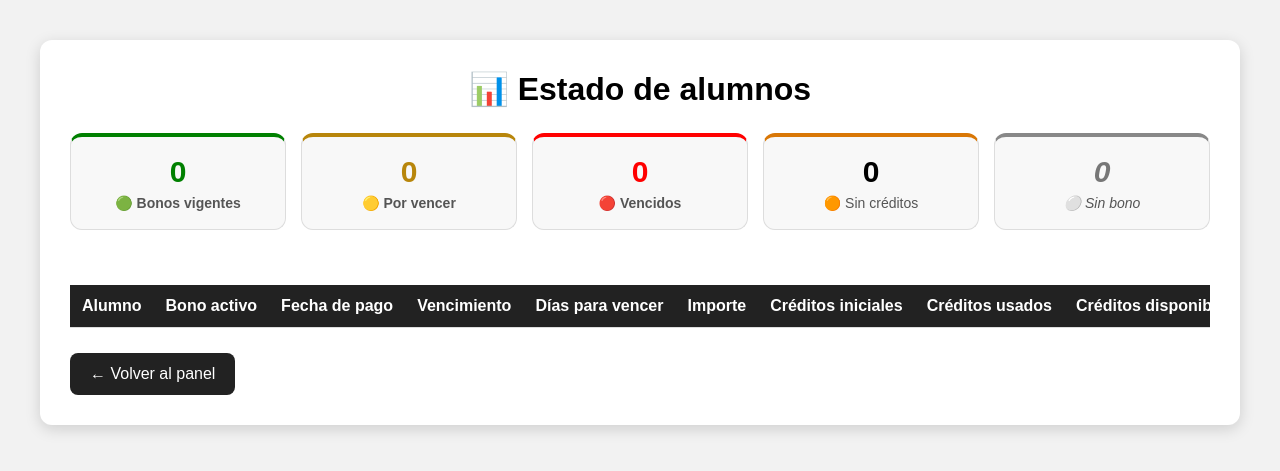
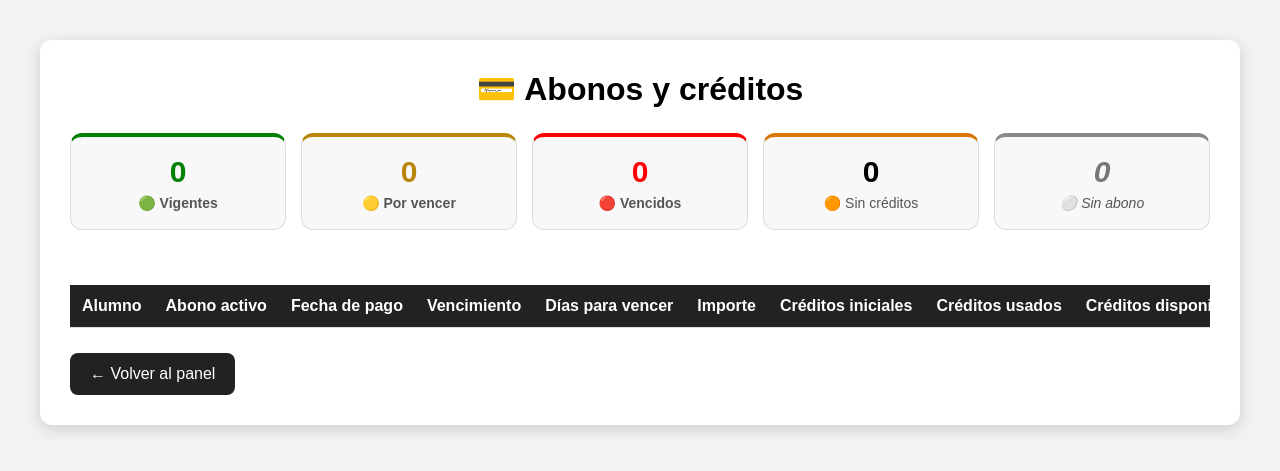
Before and after one commit to damiandemiguel/TrainingPointManager, a Flask app: page /estado-alumnos in a window 1280 px wide. Shown: the top 471 px of the page. Run offline with Flask 3, Linux system fonts and the light colour scheme; the visitor is signed in with stand-in values (Sample User, id 1); data that the repository does not hold is empty.

Commit message:
Unificar terminologia de abonos y mejorar navegacion

```diff
--- a/app.py
+++ b/app.py
@@ -1090,7 +1090,7 @@ def anular_asistencia_admin(asistencia_id):
         conexion.close()
         return redirect(url_for("asistencias_admin"))
 
-    # Devolver el crédito al bono utilizado
+    # Devolver el crédito al abono utilizado
     cursor.execute("""
         UPDATE bonos
         SET creditos_disponibles = creditos_disponibles + ?
@@ -2563,7 +2563,7 @@ def nuevo_bono_admin(alumno_id):
 
         if tipo_bono is None:
             conexion.close()
-            return "Tipo de bono no válido."
+            return "Tipo de abono no válido."
 
         creditos_iniciales = tipo_bono["creditos"]
         precio = tipo_bono["precio"]
@@ -3196,7 +3196,7 @@ def checkin():
                 "mensaje": "Tu asistencia ya fue registrada."
             }, 400
 
-        # Buscar bono activo con crédito disponible
+        # Buscar abono activo con crédito disponible
         cursor.execute("""
             SELECT
                 id,
@@ -3220,7 +3220,7 @@ def checkin():
 
             return {
                 "ok": False,
-                "mensaje": "No tenés un bono activo con créditos disponibles."
+                "mensaje": "No tenés un abono activo con créditos disponibles."
             }, 400
 
         # Registrar asistencia
--- a/templates/bonos_alumno_admin.html
+++ b/templates/bonos_alumno_admin.html
@@ -138,7 +138,7 @@
 
 <div class="contenedor">
 
-    <h1>🎟️ Bonos y créditos</h1>
+    <h1>🎟️ Abonos y créditos</h1>
 
     <div class="subtitulo">
         Alumno: <strong>{{ alumno.nombre }}</strong>
@@ -149,7 +149,7 @@
         href="{{ url_for('nuevo_bono_admin', alumno_id=alumno.id) }}"
         class="boton-nuevo"
     >
-        ➕ Registrar nuevo bono
+        ➕ Registrar nuevo abono
     </a>
 
 
@@ -231,7 +231,7 @@
     {% else %}
 
         <div class="sin-bonos">
-            <p>Este alumno todavía no tiene bonos registrados.</p>
+            <p>Este alumno todavía no tiene abonos registrados.</p>
         </div>
 
     {% endif %}
--- a/templates/editar_vencimiento_bono_admin.html
+++ b/templates/editar_vencimiento_bono_admin.html
@@ -158,7 +158,7 @@
 <div class="resumen">
 
     <div class="dato">
-        <span class="etiqueta">🎟️ Bono:</span>
+        <span class="etiqueta">🎟️ Abono:</span>
         {{ bono.nombre_bono }}
     </div>
 
@@ -180,7 +180,7 @@
     💡 <strong>Importante:</strong>
 
     La fecha de vencimiento original se conserva.
-    Solo se modificará la fecha actual del bono.
+    Solo se modificará la fecha actual del abono.
 
     <br><br>
 
--- a/templates/estado_alumnos.html
+++ b/templates/estado_alumnos.html
@@ -143,13 +143,13 @@
 
 <div class="contenedor">
 
-    <h1>📊 Estado de alumnos</h1>
+    <h1>💳 Abonos y créditos</h1>
 
     <div class="resumen-estados">
 
         <div class="resumen vigente">
             <div class="resumen-numero">{{ bonos_vigentes }}</div>
-            <div class="resumen-titulo">🟢 Bonos vigentes</div>
+            <div class="resumen-titulo">🟢 Vigentes</div>
         </div>
 
         <div class="resumen por-vencer">
@@ -170,7 +170,7 @@
 
         <div class="resumen sin-bono">
             <div class="resumen-numero">{{ alumnos_sin_bono }}</div>
-            <div class="resumen-titulo">⚪ Sin bono</div>
+            <div class="resumen-titulo">⚪ Sin abono</div>
         </div>
 
     </div>
@@ -181,7 +181,7 @@
             <thead>
                 <tr>
                     <th>Alumno</th>
-                    <th>Bono activo</th>
+                    <th>Abono activo</th>
                     <th>Fecha de pago</th>
                     <th>Vencimiento</th>
                     <th>Días para vencer</th>
@@ -208,7 +208,7 @@
                         {% if alumno["bono_id"] %}
                             {{ alumno["nombre_bono"] }}
                         {% else %}
-                            <span class="sin-bono">Sin bono</span>
+                            <span class="sin-bono">Sin abono</span>
                         {% endif %}
                     </td>
 
@@ -282,7 +282,7 @@
                         {% if not alumno["bono_id"] %}
 
                             <span class="sin-bono">
-                                ⚪ Sin bono
+                                ⚪ Sin abono
                             </span>
 
                         {% elif alumno["creditos_disponibles"] == 0 %}
@@ -320,7 +320,7 @@
 
                         <br>
                         <a href="{{ url_for('nuevo_bono_admin', alumno_id=alumno['id']) }}">
-                            ➕ Cargar bono
+                            ➕ Cargar Abono
                         </a>
 
                     </td>
--- a/templates/nuevo_bono_admin.html
+++ b/templates/nuevo_bono_admin.html
@@ -6,7 +6,7 @@
     <meta charset="UTF-8">
     <meta name="viewport" content="width=device-width, initial-scale=1.0">
 
-    <title>Nuevo bono - {{ alumno.nombre }} - Training Point</title>
+    <title>Nuevo abono - {{ alumno.nombre }} - Training Point</title>
 
     <style>
 
@@ -121,7 +121,7 @@
 
 <div class="contenedor">
 
-    <h1>➕ Registrar nuevo bono</h1>
+    <h1>➕ Registrar nuevo abono</h1>
 
     <div class="subtitulo">
         Alumno: <strong>{{ alumno.nombre }}</strong>
--- a/templates/pagos.html
+++ b/templates/pagos.html
@@ -158,7 +158,7 @@
                     <div class="dato">
 
                         <span class="etiqueta">
-                            🎫 Bono
+                            🎫 Abono
                         </span>
 
                         <span class="valor">
--- a/templates/pagos_admin.html
+++ b/templates/pagos_admin.html
@@ -133,7 +133,7 @@
                     <tr>
                         <th>Alumno</th>
                         <th>Fecha</th>
-                        <th>Bono</th>
+                        <th>Abono</th>
                         <th>Importe</th>
                         <th>Forma de pago</th>
                         <th>Estado bono</th>
--- a/templates/perfil_alumno_admin.html
+++ b/templates/perfil_alumno_admin.html
@@ -244,7 +244,7 @@
             href="{{ url_for('bonos_alumno_admin', alumno_id=alumno.id) }}"
             class="boton"
         >
-            🎟️ Bonos y créditos
+            🎟️ Abonos y créditos
         </a>
 
         <a
```
Also changed, not shown: templates/admin.html (+3 -27 lines), templates/mi_bono.html (+4 -4 lines), templates/mis_clases.html (+10 -9 lines).
